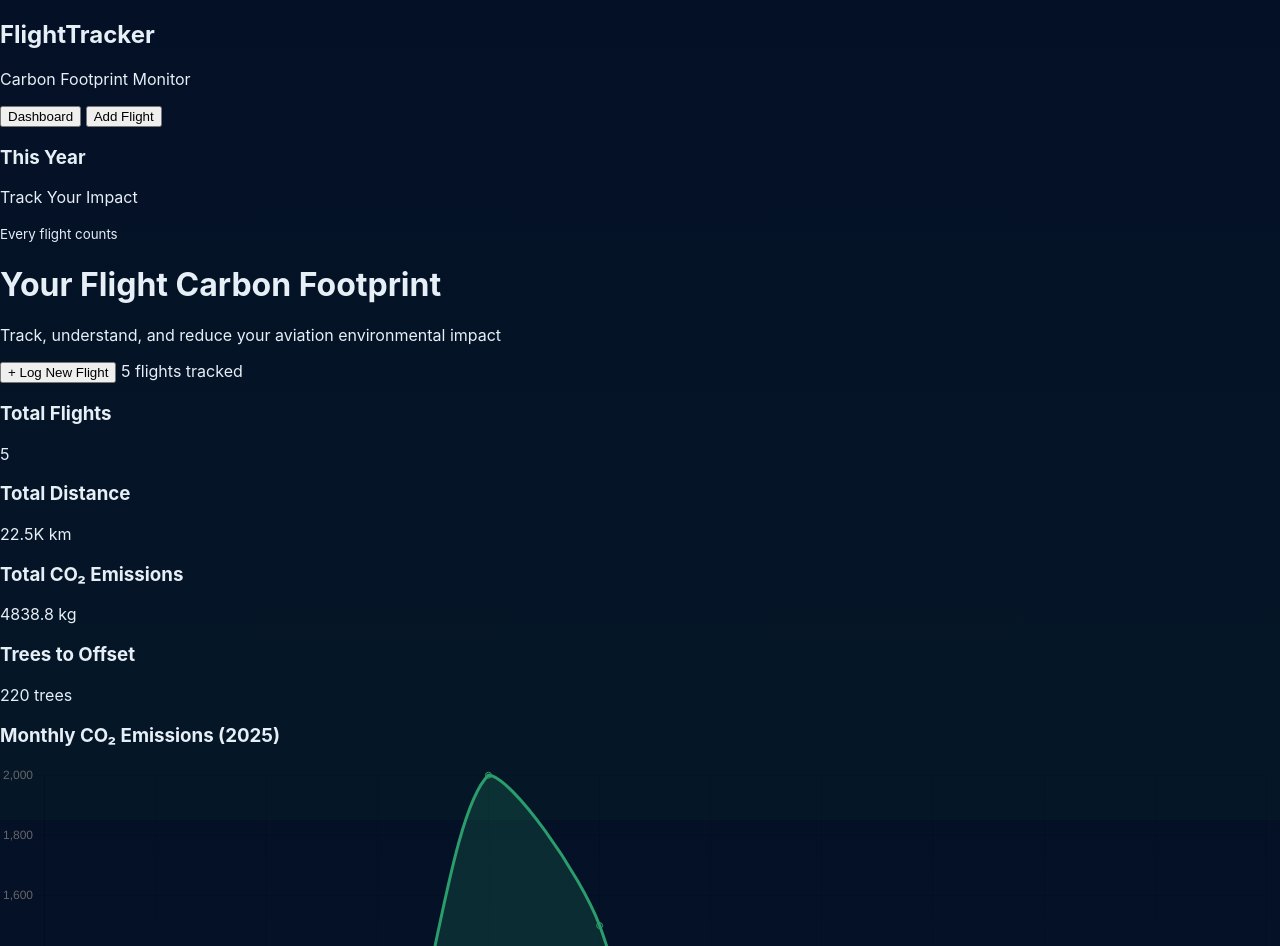
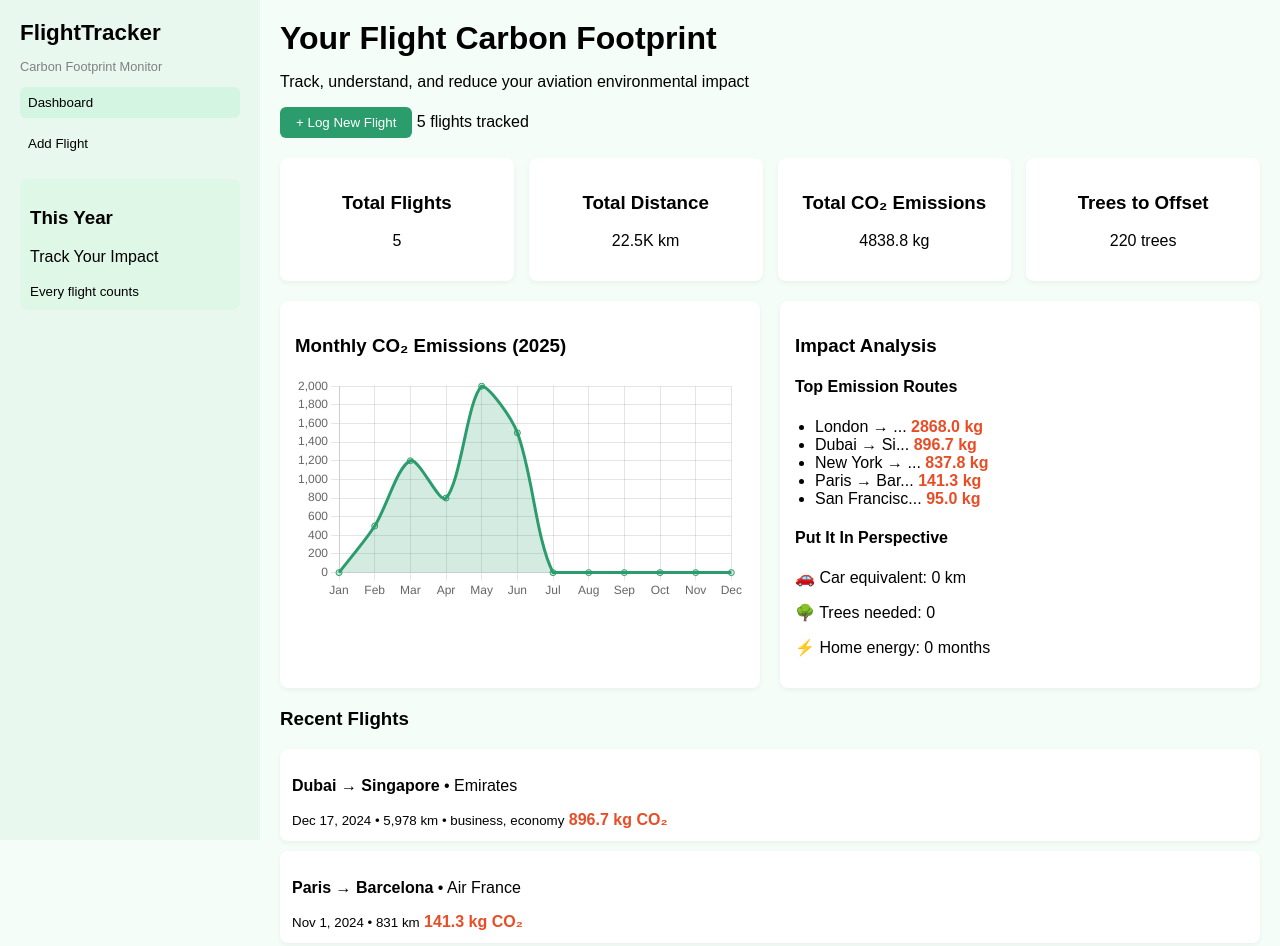
Before and after one commit to sharmapankhuri2011-creator/pankhuri-s-contribution, a plain HTML site: page index.html in a window 1280 px wide. Shown: the top 946 px of the page. Drawn offline with nearby package versions, Linux system fonts and the light colour scheme.

Commit message:
style.css

```diff
--- a/style.css
+++ b/style.css
@@ -1,67 +1,114 @@
-:root {
-  --bg:#0f1724;
-  --card:#0b1220;
-  --muted:#9aa5b1;
-  --accent:#2dd4bf;
-  --accent-2:#60a5fa;
-  font-family: Inter, sans-serif;
+body {
+  margin: 0;
+  font-family: Arial, sans-serif;
+  display: flex;
+  background: #f5fdf8;
 }
 
-html,body {
-  height:100%;
-  margin:0;
-  background:linear-gradient(180deg,#041026 0%, #051727 100%);
-  color:#e6eef6;
+.sidebar {
+  width: 220px;
+  background: #e9f8ee;
+  padding: 20px;
+  height: 100vh;
 }
 
-.app {
-  display:grid;
-  grid-template-columns: 1fr 420px;
-  gap:18px;
-  padding:18px;
-  height:100vh;
-  box-sizing:border-box;
+.sidebar h2 {
+  margin: 0;
+  font-size: 1.4em;
 }
 
-.left, .right {
-  background:rgba(255,255,255,0.04);
-  border-radius:12px;
-  padding:12px;
-  display:flex;
-  flex-direction:column;
-  gap:10px;
+.subtitle {
+  font-size: 0.8em;
+  color: gray;
 }
 
-.map { height: 100%; border-radius:10px; }
-
-.btn {
-  background:linear-gradient(180deg,var(--accent) 0%, var(--accent-2) 100%);
-  color:#04202b;
-  padding:8px 12px;
-  border-radius:8px;
-  font-weight:600;
-  border:none;
-  cursor:pointer;
+.nav-btn {
+  display: block;
+  margin: 10px 0;
+  padding: 8px;
+  width: 100%;
+  background: none;
+  border: none;
+  text-align: left;
+  cursor: pointer;
 }
 
-.small {
-  font-size:13px;
-  padding:8px 10px;
-  background:rgba(255,255,255,0.03);
-  border-radius:8px;
-  border:1px solid rgba(255,255,255,0.02);
-  color:var(--muted);
+.nav-btn.active {
+  background: #d4f5e2;
+  border-radius: 6px;
 }
 
-.stat-grid { display:flex; gap:8px; }
-.stat { flex:1; padding:10px; border-radius:10px; background:rgba(255,255,255,0.02); }
-.stat .value { font-weight:700; font-size:20px; color:#e6f9f3; }
+.impact-box {
+  margin-top: 20px;
+  padding: 10px;
+  background: #dff7e7;
+  border-radius: 8px;
+}
 
-.list { display:flex; flex-direction:column; gap:8px; }
+.main {
+  flex: 1;
+  padding: 20px;
+}
 
-.route-row {
-  display:flex; justify-content:space-between;
-  padding:8px; border-radius:8px;
-  background: rgba(255,255,255,0.05);
-  font-size:13px;
+header h1 {
+  margin: 0;
 }
+
+#log-flight {
+  background: #2b9c6c;
+  color: white;
+  padding: 8px 16px;
+  border: none;
+  border-radius: 6px;
+  cursor: pointer;
+}
+
+.stats {
+  display: flex;
+  margin-top: 20px;
+  gap: 15px;
+}
+
+.stat-box {
+  background: white;
+  padding: 15px;
+  border-radius: 8px;
+  flex: 1;
+  text-align: center;
+  box-shadow: 0 2px 5px rgba(0,0,0,0.05);
+}
+
+.content {
+  display: flex;
+  margin-top: 20px;
+  gap: 20px;
+}
+
+.chart-box, .analysis {
+  background: white;
+  border-radius: 8px;
+  padding: 15px;
+  flex: 1;
+  box-shadow: 0 2px 5px rgba(0,0,0,0.05);
+}
+
+.analysis ul {
+  padding-left: 20px;
+}
+
+.highlight {
+  color: #e84d26;
+  font-weight: bold;
+}
+
+.recent-flights {
+  margin-top: 20px;
+}
+
+.flight-card {
+  background: white;
+  padding: 12px;
+  border-radius: 8px;
+  margin-bottom: 10px;
+  box-shadow: 0 2px 5px rgba(0,0,0,0.05);
+}
```
